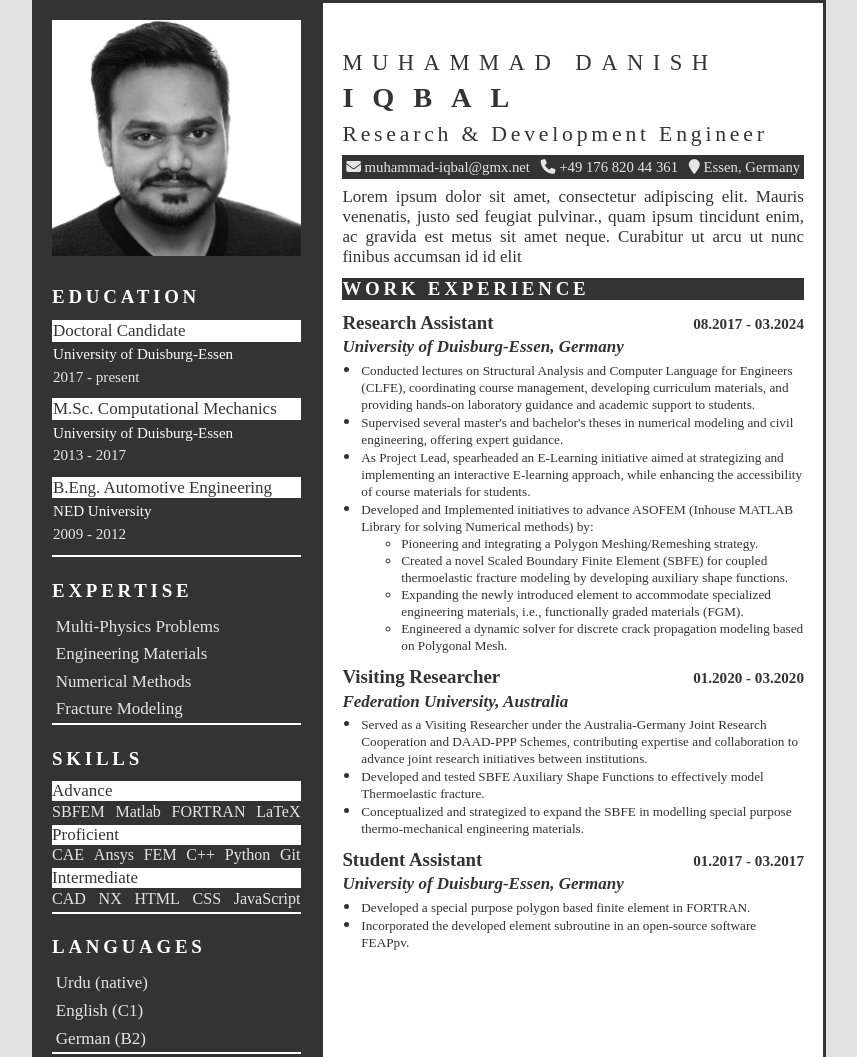
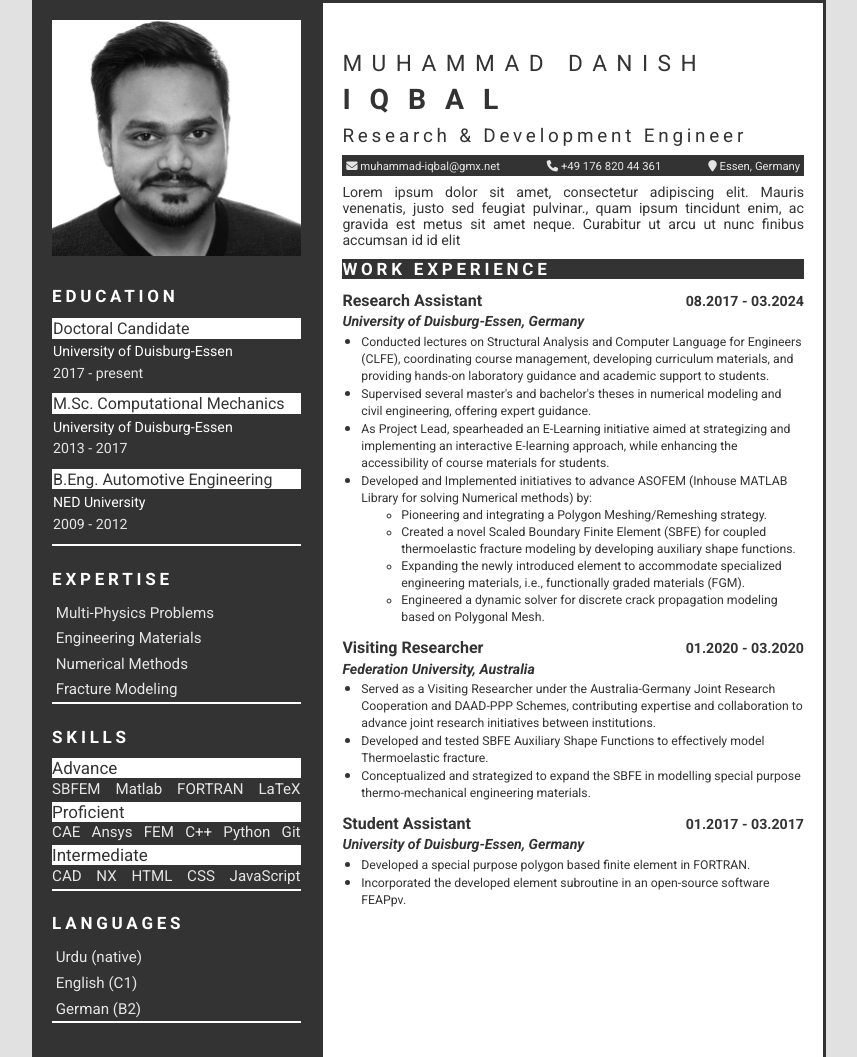
Before and after one commit to M-D-Iqbal/M-D-Iqbal.github.io, a plain HTML site: page index.html in a window 1280 px wide. Shown: the top 1057 px of the page, without its empty margins (211-1068 px from the left). Drawn offline with Linux system fonts and the light colour scheme.

Commit message:
size adjust and font

```diff
--- a/index.html
+++ b/index.html
@@ -2,12 +2,18 @@
 <html>
 
 <head>
+    <title>Muhammad Danish Iqbal</title>
+    <link rel="stylesheet" href="style.css" />
     <meta charset="UTF-8" />
     <meta name="viewport" content="width=device-width, initial-scale=1.0" />
     <meta http-equiv="X-UA-Compatible" content="ie=edge" />
-    <title>Muhammad Danish Iqbal</title>
-    <link rel="stylesheet" href="style.css" />
     <script src="https://kit.fontawesome.com/3c80283b16.js" crossorigin="anonymous"></script>
+
+    <link rel="preconnect" href="https://fonts.googleapis.com">
+    <link rel="preconnect" href="https://fonts.gstatic.com" crossorigin>
+    <link href="https://fonts.googleapis.com/css2?family=Roboto+Mono:ital,wght@0,100..700;1,100..700&family=Roboto:ital,wght@0,100;0,300;0,400;0,500;0,700;0,900;1,100;1,300;1,400;1,500;1,700;1,900&display=swap" rel="stylesheet">
+
+
 </head>
 
 <body>
--- a/style.css
+++ b/style.css
@@ -6,6 +6,28 @@
     --col2: #e5e5e5;
     --shade1: #333333;
     --shade2: #ffffff;
+
+    /* Font Style */
+    --font-family: "Roboto", sans-serif;
+    --font-weight: 400;
+
+    --font-name1: 0.6cm;
+    --font-name2: 0.75cm;
+    --font-label: 0.5cm;
+    --font-contact: 0.3cm;
+    --font-prof: 0.375cm;
+    --font-headings: 0.45cm;
+    --font-title: 0.425cm;
+    --font-date: 0.375cm;
+    --font-instit: 0.375cm;
+    --font-high: 0.325cm;
+    --font-space: 0.45cm;
+    --font-mark: 0.4cm;
+
+    --font-exps: 0.4cm;
+    --font-skill-lvl: 0.45cm;
+    --font-skill: 0.4cm;
+    --font-lang: 0.4cm;
 
     /* Picture Spacing */
     --picH: 6.25cm;
@@ -19,6 +41,8 @@ body {
     width: 21cm;
     height: 29.7cm;
     margin: 0 auto;
+    font-family: var(--font-family);
+    font-weight: var(--font-weight);
 }
 
 /* Printing */
@@ -71,7 +95,7 @@ page[size="A4"] {
     width: 100%;
     display: flex;
     flex-direction: column;
-  }
+}
 
 /* ---------------------- Design --------------------- */
 /* Headings */
@@ -91,7 +115,7 @@ h3 {
     padding: 0cm;
     margin-top: 0.3cm;
     margin-bottom: 0.3cm;
-    font-size: 0.5cm;
+    font-size: var(--font-headings);
 }
 
 .leftPanel h3 {
@@ -145,21 +169,21 @@ a {
     color: var(--shade1);
     padding: 0.025cm;
     margin-bottom: 0.1cm;
-    font-size: 0.45cm;
+    font-size: var(--font-title);
 }
 
 .edu .date {
     color: var(--col2);
     padding: 0.025cm;
     margin-bottom: 0.1cm;
-    font-size: 0.4cm;
+    font-size: var(--font-date);
 }
 
 .edu .disc {
     color: var(--shade2);
     padding: 0.025cm;
     margin-bottom: 0.1cm;
-    font-size: 0.4cm;
+    font-size: var(--font-instit);
 }
 
 /* Expertise */
@@ -173,12 +197,12 @@ a {
     display: flex;
     flex-direction: row;
     justify-content: left;
-    font-size: 0.45cm;
+    font-size: var(--font-exps);
 }
 
 .exp-item {
+    color: var(--col2);
     padding: 0.1cm;
-    color: var(--col2);
 }
 
 /* Skills */
@@ -187,7 +211,7 @@ a {
     color: var(--shade1);
     padding: 0cm;
     margin-bottom: 0.05cm;
-    font-size: 0.45cm;
+    font-size: var(--font-skill-lvl);
 }
 
 .skill-line {
@@ -196,7 +220,7 @@ a {
     flex-direction: row;
     justify-content: space-between;
     margin-bottom: 0.1cm;
-    font-size: 0.425cm;
+    font-size: var(--font-skill);
 }
 
 .skill-item {
@@ -210,7 +234,7 @@ a {
     flex-direction: column;
     justify-content: left;
     color: var(--col2);
-    font-size: 0.45cm;
+    font-size: var(--font-lang);
 }
 
 .lang-item {
@@ -238,7 +262,7 @@ a {
     letter-spacing: 0.25cm;
     text-transform: uppercase;
     color: var(--shade1);
-    font-size: 0.6cm;
+    font-size: var(--font-name1);
 }
 
 .last {
@@ -246,7 +270,7 @@ a {
     letter-spacing: 0.5cm;
     text-transform: uppercase;
     color: var(--col1);
-    font-size: 0.75cm;
+    font-size: var(--font-name2);
 }
 
 /* Label */
@@ -254,7 +278,7 @@ a {
     font-weight: normal;
     letter-spacing: 0.1cm;
     color: var(--shade1);
-    font-size: 0.575cm;
+    font-size: var(--font-label);
 }
 
 /* Contacts */
@@ -270,7 +294,7 @@ a {
 .con-item {
     color: var(--col2);
     padding: 0.1cm;
-    font-size: 0.39cm;
+    font-size: var(--font-contact);
 }
 
 /* Profile */
@@ -280,7 +304,7 @@ a {
     color: var(--col1);
     margin-top: 0.2cm;
     margin-bottom: 0.2cm;
-    font-size: 0.45cm;
+    font-size: var(--font-prof);
 }
 
 /* Work */
@@ -310,7 +334,7 @@ a {
     padding: 0cm;
     margin-top: 0cm;
     margin-bottom: 0cm;
-    font-size: 0.5cm;
+    font-size: var(--font-title);
 }
 
 .work .date {
@@ -319,7 +343,7 @@ a {
     padding: 0cm;
     margin-top: 0cm;
     margin-bottom: 0cm;
-    font-size: 0.4cm;
+    font-size: var(--font-date);
 }
 
 .work .disc {
@@ -329,7 +353,7 @@ a {
     padding: 0cm;
     margin-top: 0.1cm;
     margin-bottom: 0.1cm;
-    font-size: 0.45cm;
+    font-size: var(--font-instit);
 }
 
 .work .high {
@@ -337,7 +361,7 @@ a {
     padding: 0cm;
     margin-top: 0cm;
     margin-bottom: 0cm;
-    font-size: 0.35cm;
+    font-size: var(--font-high);
 }
 
 .work .high>ul {
@@ -350,10 +374,10 @@ a {
 
 .work .high>ul>li {
     padding-left: 0cm;
-    line-height: 0.45cm;
+    line-height: var(--font-space);
 }
 
 .work .high>ul>li::marker {
     color: var(--col1);
-    font-size: 0.45cm;
+    font-size: var(--font-mark);
 }
```
